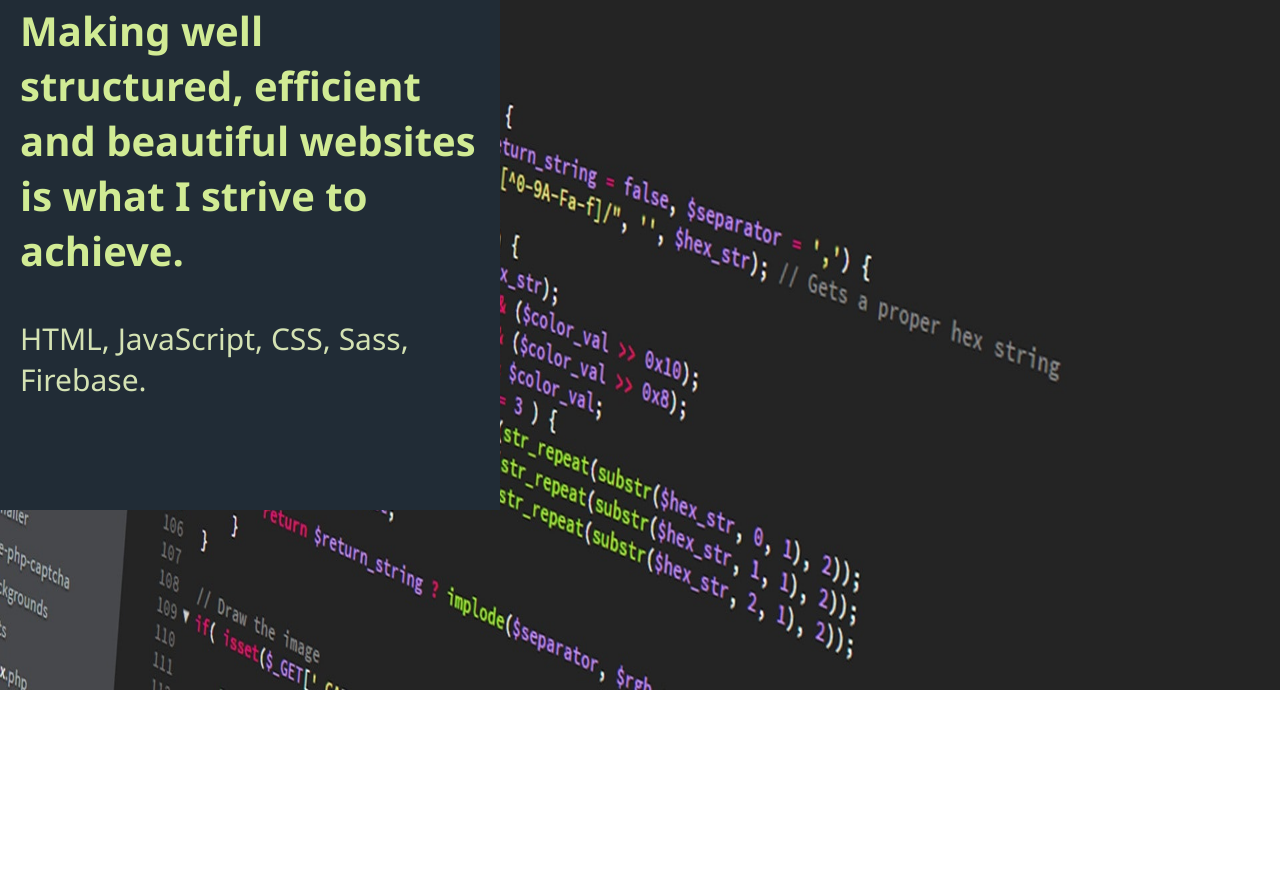
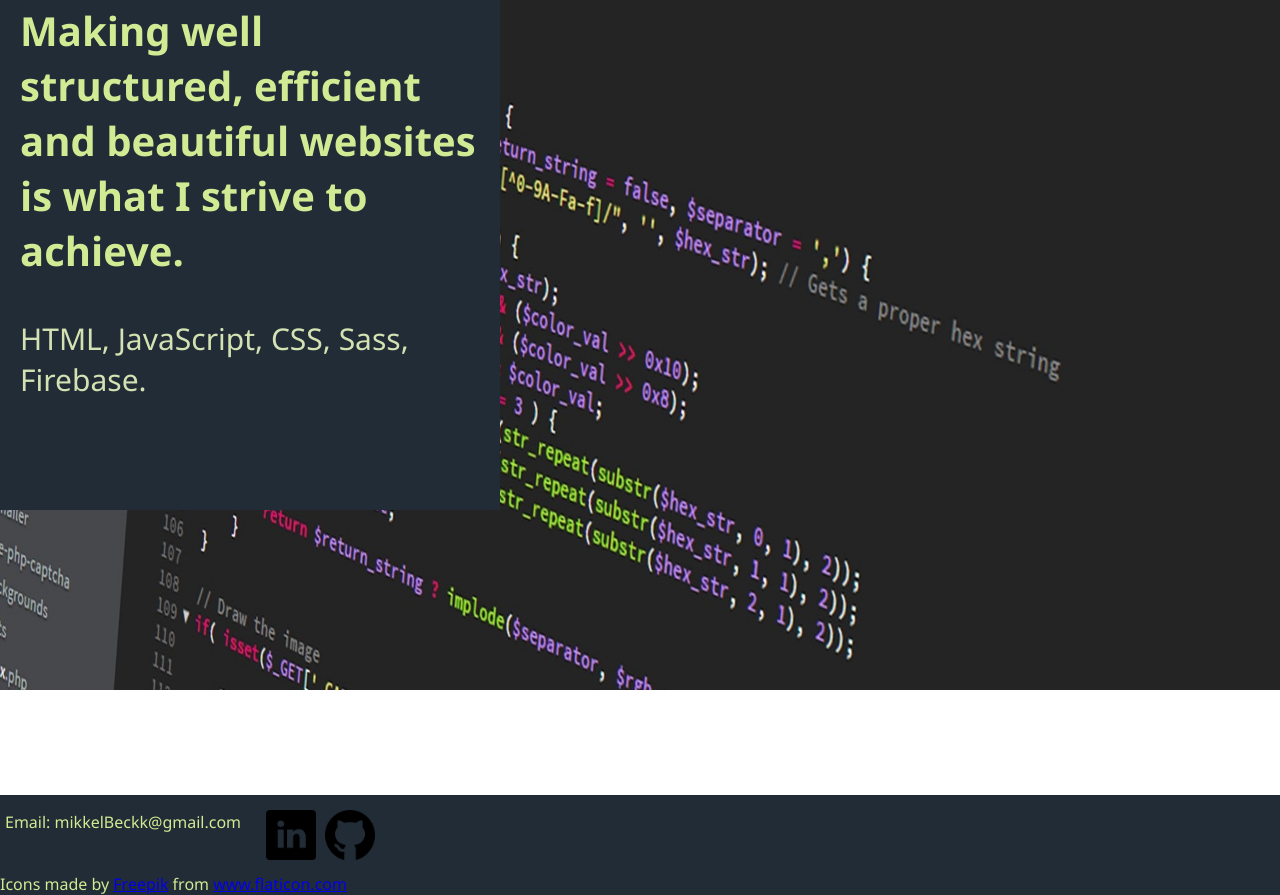
Before and after one commit to BeckMK1/portfolio, a plain HTML site: page index.html in a window 1280 px wide. Shown: the part 290-1185 px from the top of the page. Before the commit the page ends 985 px from the top, so only its background shows below. Drawn offline with Linux system fonts and the light colour scheme; no server answers.

Commit message:
footer done

```diff
--- a/index.html
+++ b/index.html
@@ -24,7 +24,21 @@
 
 <!------------------------ sub content ---------------------------------------->
 <div class="sub"></div>
-<footer></footer>
+
+<footer>
+<div class="footerContent">
+    <div class="footText">
+        <p>Email: mikkelBeckk@gmail.com</p>
+    </div>
+    <div class="icons">
+      <a href="www.linkedin.com/in/mikkelbeckknudsen"><img src="images/linkedin.png" alt="linkind"></a>
+      <a href="https://github.com/BeckMK1?tab=repositories"><img src="/images/github.png" alt="github"></a>
+    </div>
+</div>
+    <div class="attribute">
+        Icons made by <a href="https://www.flaticon.com/authors/freepik" title="Freepik">Freepik</a> from <a href="https://www.flaticon.com/" title="Flaticon"> www.flaticon.com</a>
+    </div>
+</footer>
 <!--------------------------------- scrips  ----------------------------------->
 <script src="https://www.gstatic.com/firebasejs/7.11.0/firebase-app.js"></script>
 <!-- TODO: Add SDKs for Firebase products that you want to use
--- a/styles/main.scss
+++ b/styles/main.scss
@@ -98,4 +98,31 @@ img{
     float: right;
     }
     }
-// ----------------------- email from-----------------
+// ----------------------- email from -----------------
+
+//-------------------------- footer -------------------
+footer{
+background-color:$green;
+height: 100px;
+width: 100%;
+margin-top: 100px;
+color: $intro;
+}
+.icons{
+margin-left: 20px;
+margin-top: 15px;
+img{
+width: 50px;
+height: 50px;
+margin-left: 5px;
+}
+}
+.attribute{
+position: relative;
+top: 8px;
+}
+.footerContent{
+display: flex;
+flex-direction: row;
+margin-left: 5px;
+}
```
Also changed, not shown: images/github.png (added), images/linkedin.png (added), styles/main.css, 1 other file.
